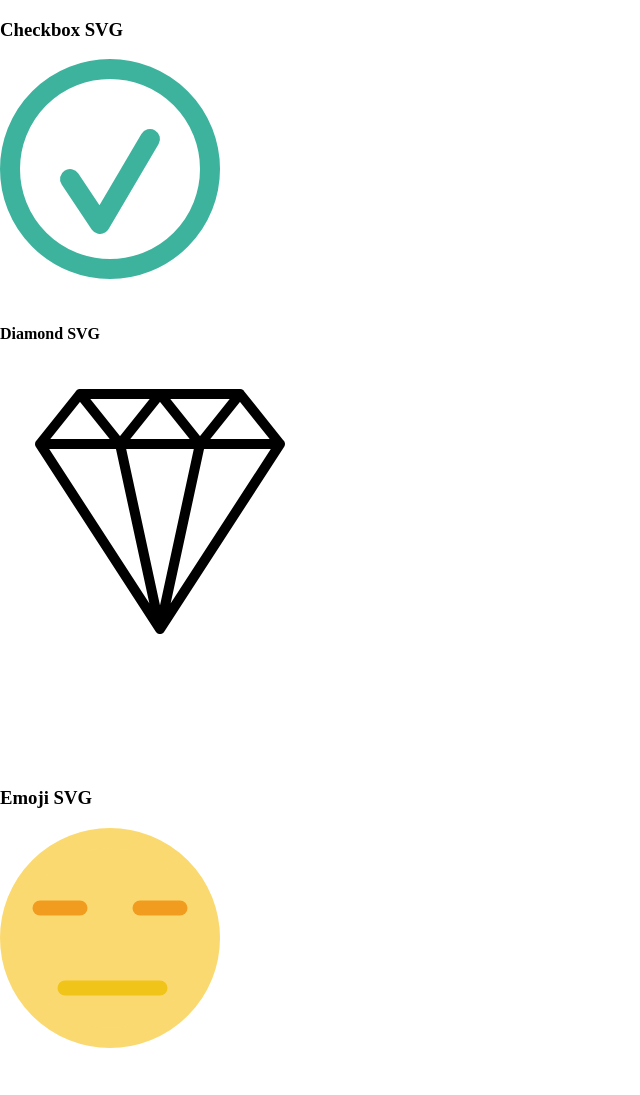
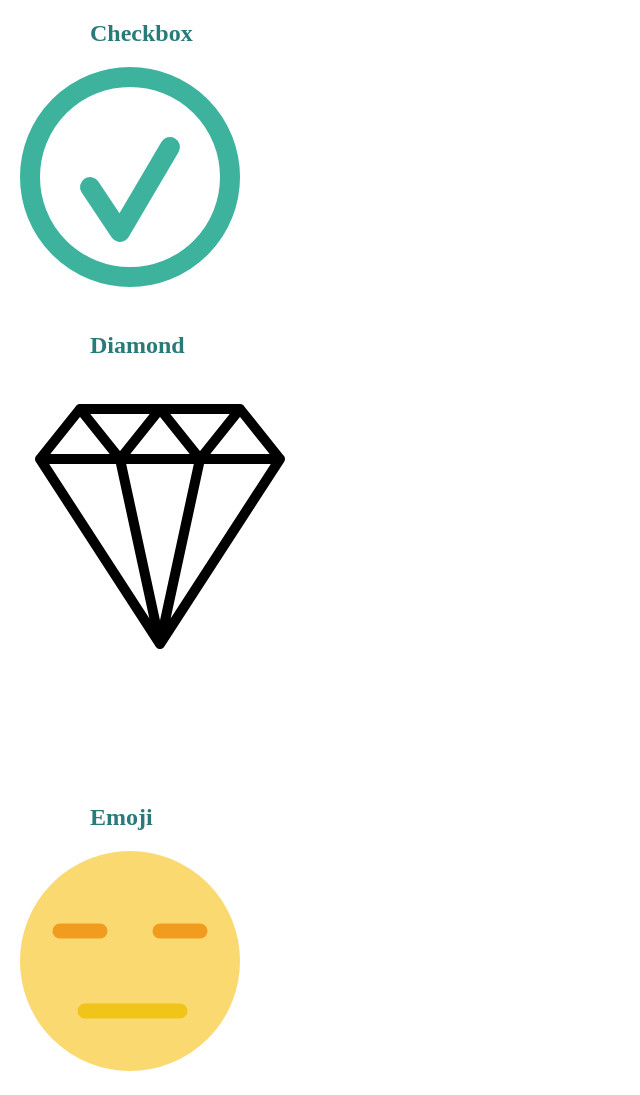
Before and after one commit to ZFazzi/svg-images, a plain HTML site: page index.html in a window 1280 px wide. Shown: the whole page, without its empty margins (0-640 px from the left). Before the commit the page ends 1072 px from the top, so only its background shows below. Drawn offline with Linux system fonts and the light colour scheme.

Commit message:
created 3 images with svg

```diff
--- a/index.html
+++ b/index.html
@@ -11,21 +11,14 @@
     <main>
         <section class="svg">
             <div class="svg-container">
-             <h3 class="title">Checkbox SVG</h3>
-                  <!-- <img class="checkbox" src="images/easy-checked.png" alt="Green checkbox in circle">
-                <svg version="1.0" xmlns="http://www.w3.org/2000/svg"
-                    width="512.000000pt" height="512.000000pt" viewBox="0 0 512.000000 512.000000"
-                    preserveAspectRatio="xMidYMid meet">
-                    <g transform="translate(0.000000,512.000000) scale(0.100000,-0.100000)" fill="#000000" stroke="none">
-                    </g>
-                </svg> -->
-                <svg width="240" height="240" viewbox="0 0 240 240" fill="none" xmlns="http://www.w3.org/2000/svg">
+             <h2 class="title">Checkbox</h2>
+                <svg width="240" height="240" viewbox="-20 0 240 240" fill="none" xmlns="http://www.w3.org/2000/svg">
                     <circle cx="110" cy="110" r="100" stroke-width="20" fill="white" stroke="#3db39e"/>
                     <polyline points="70,120 100,165 150,80" stroke="#3db39e" stroke-width="20" stroke-linecap="round" stroke-linejoin="round"/>
                 </svg>
             </div>
             <div class="svg-container">
-                <h4 class="title">Diamond SVG</h4>
+                <h2 class="title">Diamond</h2>
                 <svg width="400" height="400">
                    <!-- This is the code i first made to create the diamond, but I thought there must be an easier way
                     <polyline points="40,80 80,30" stroke="#000000" stroke-width="10" stroke-linecap="round"/>
@@ -47,8 +40,8 @@
 
             </div>
             <div class="svg-container">
-                <h3 class="title">Emoji SVG</h3>
-                <svg width="240" height="240" viewbox="0 0 240 240" fill="none" xmlns="http://www.w3.org/2000/svg">
+                <h2 class="title">Emoji</h2>
+                <svg width="240" height="240" viewbox="-20 0 240 240" fill="none" xmlns="http://www.w3.org/2000/svg">
                     <circle cx="110" cy="110" r="100" stroke-width="20" fill="#fbd971" stroke="#fbd971"/>
                     <polyline points="40,80 80,80" stroke="#f29c1f" stroke-width="15" stroke-linecap="round"/>
                     <polyline points="140,80 180,80" stroke="#f29c1f" stroke-width="15" stroke-linecap="round"/>
--- a/style/index.css
+++ b/style/index.css
@@ -0,0 +1,4 @@
+h2{
+    margin-left: 90px;
+    color: rgb(43, 122, 122);
+}
```
Also changed, not shown: images/checkbox.svg (deleted), images/hard-diamond.svg (deleted), images/medium-sceptic.svg (deleted).
